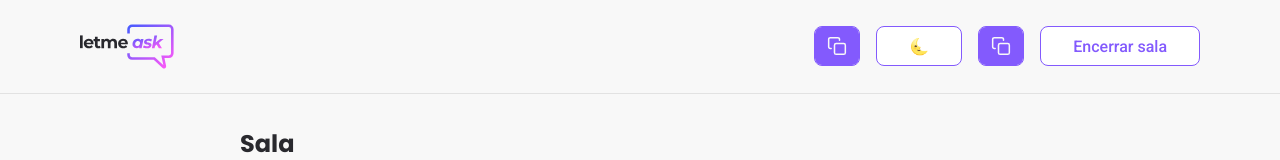
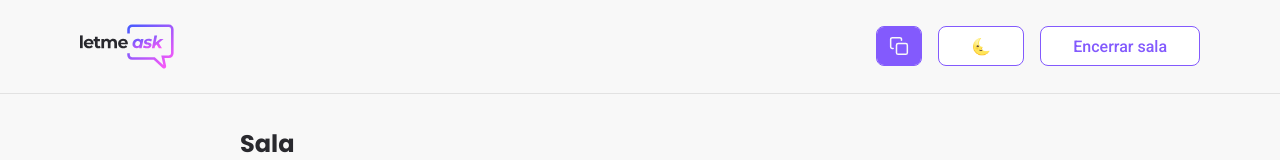
Before and after one commit to matemora/let-me-ask-app, a React (Create React App) app: page /admin/rooms/1 in a window 1280 px wide. Shown: the top 160 px of the page. Built offline with nearby package versions, Linux system fonts and the light colour scheme; no server answers; the database is empty.

Commit message:
refactored room code

```diff
--- a/src/pages/AdminRoom.tsx
+++ b/src/pages/AdminRoom.tsx
@@ -5,7 +5,6 @@ import { Question, QuestionType } from "../components/Question";
 import { Button } from "../components/Button";
 import { Logout } from "../components/Logout";
 import { Header } from "../components/Header";
-import { RoomCode } from "../components/RoomCode";
 import { useRoom } from "../hooks/useRoom";
 import { DeleteIcon } from "../components/DeleteButton/DeleteIcon";
 import { Modal } from "../components/Modal";
@@ -53,7 +52,6 @@ export function AdminRoom() {
   return (
     <div id="page-room">
       <Header>
-        <RoomCode code={roomId} />
         <Button
           isOutlined
           onClick={() => setShowCloseRoomModal(true)}
--- a/src/pages/Room.tsx
+++ b/src/pages/Room.tsx
@@ -3,7 +3,6 @@ import { useParams } from 'react-router-dom';
 import { Header } from '../components/Header';
 import { Button } from '../components/Button';
 import { Logout } from '../components/Logout';
-import { RoomCode } from '../components/RoomCode';
 import { useAuth } from '../hooks/useAuth';
 import { database } from '../services/firebase';
 import { Question, QuestionType } from '../components/Question';
@@ -69,7 +68,6 @@ export function Room() {
   return (
     <div id="page-room">
       <Header>
-        <RoomCode code={roomId} />
         <Logout />
       </Header>
       <main>
```
